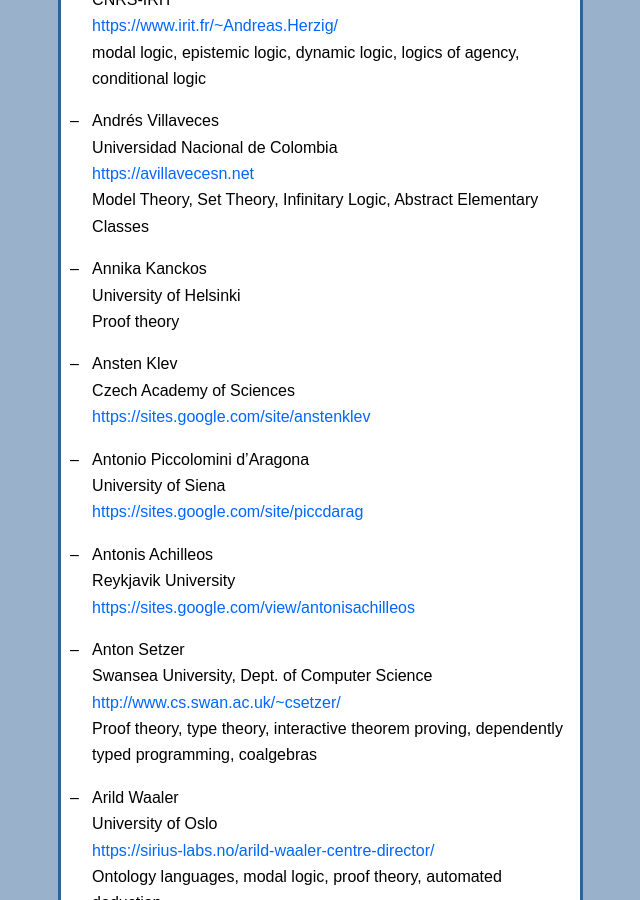
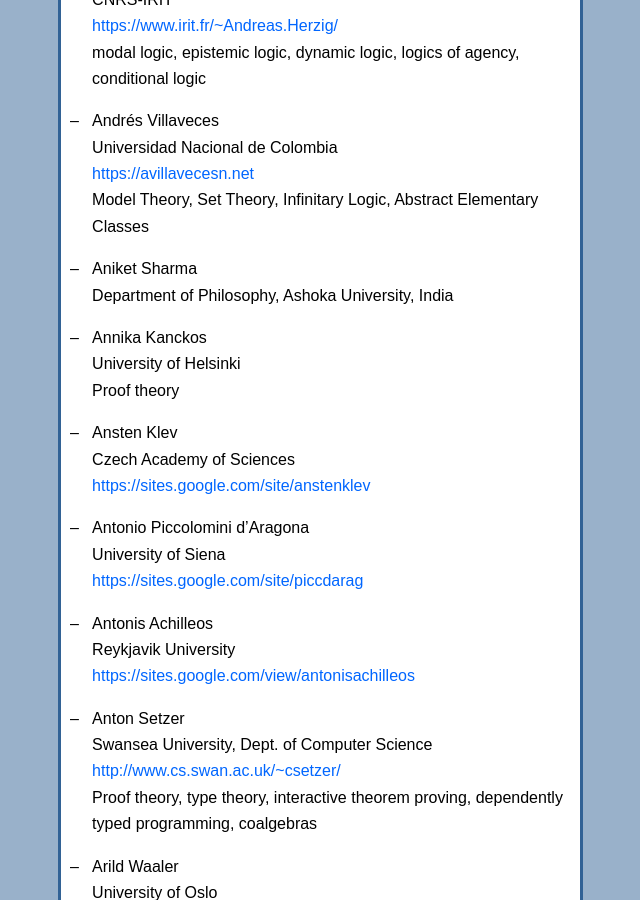
Before and after one commit to scandinavianlogic/scandinavianlogic.github.io, a Jekyll site: the page built from members.md, in a window 1280 px wide and 900 px high, scrolled down 2269 px. Shown: the whole window, without its empty margins (453-1093 px from the left). Built offline with Jekyll 4.4.1, drawn with Linux system fonts in a browser that asks for light colours.

Commit message:
new member

```diff
--- a/members.md
+++ b/members.md
@@ -87,6 +87,9 @@ membership.
   Universidad Nacional de Colombia
   <https://avillavecesn.net>
   Model Theory, Set Theory, Infinitary Logic, Abstract Elementary Classes
+
+- Aniket Sharma
+  Department of Philosophy, Ashoka University, India
 
 - Annika Kanckos
   University of Helsinki
```
